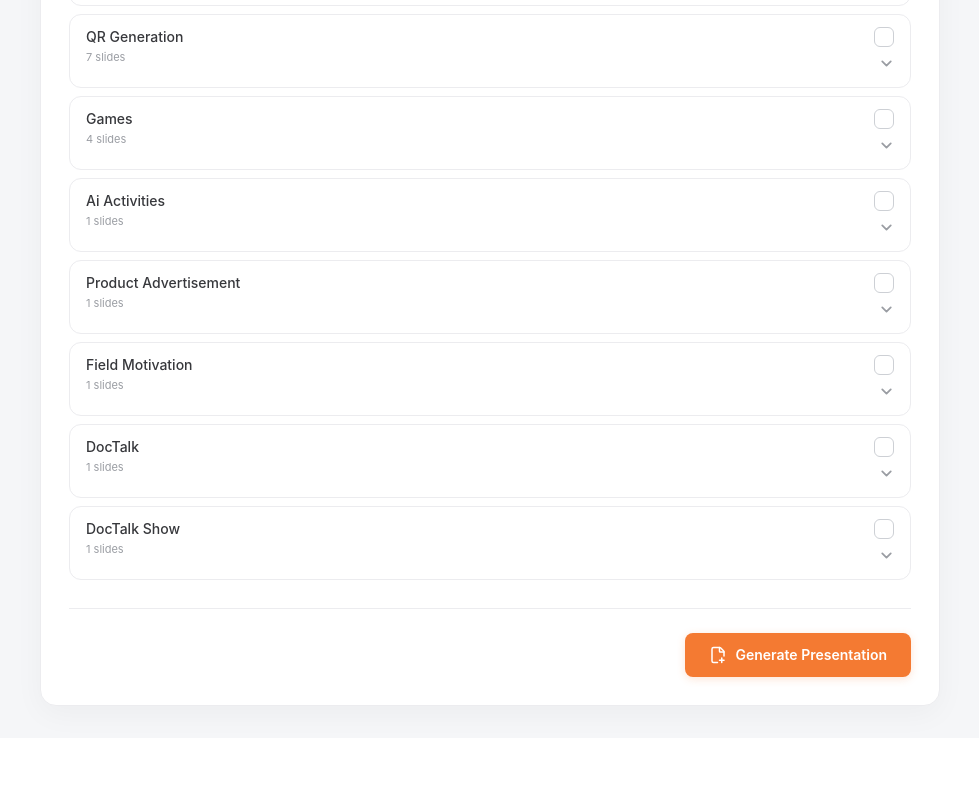
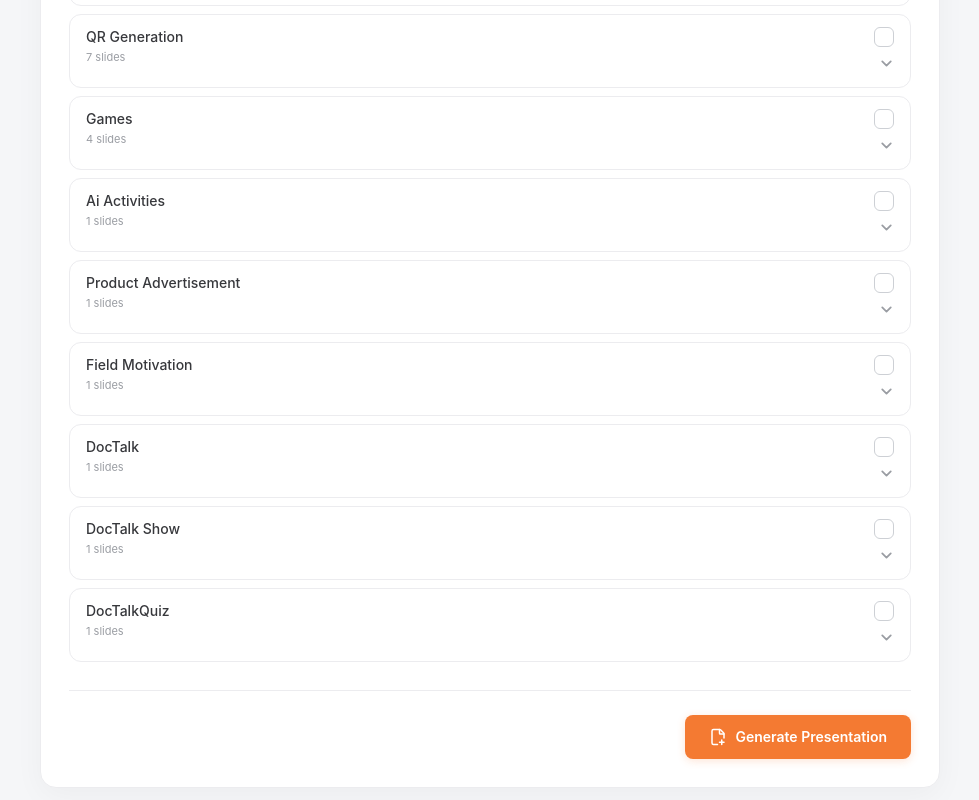
Before and after one commit to Rohan9833/Section-automation, a React (Vite) app in the folder FrontSection-Automation/: page /urlForm in a window 1280 px wide. Shown: the part 1398-2198 px from the top of the page, without its empty margins (150-1129 px from the left). Before the commit the page ends 2136 px from the top, so only its background shows below. Built offline with nearby package versions, Linux system fonts and the light colour scheme.

Commit message:
Add DocTalkQuiz to presentation sections

```diff
--- a/FrontSection-Automation/src/Components/Create-presentation/PresentationSections.jsx
+++ b/FrontSection-Automation/src/Components/Create-presentation/PresentationSections.jsx
@@ -66,6 +66,11 @@ const SECTION_SLIDES = [
     key: "doc-talk-show",
     label: "DocTalk Show",
     slideIds: [103],
+  },
+  {
+    key: "doc-talk-quiz",
+    label: "DocTalkQuiz",
+    slideIds: [104],
   },
 ];
 
```
